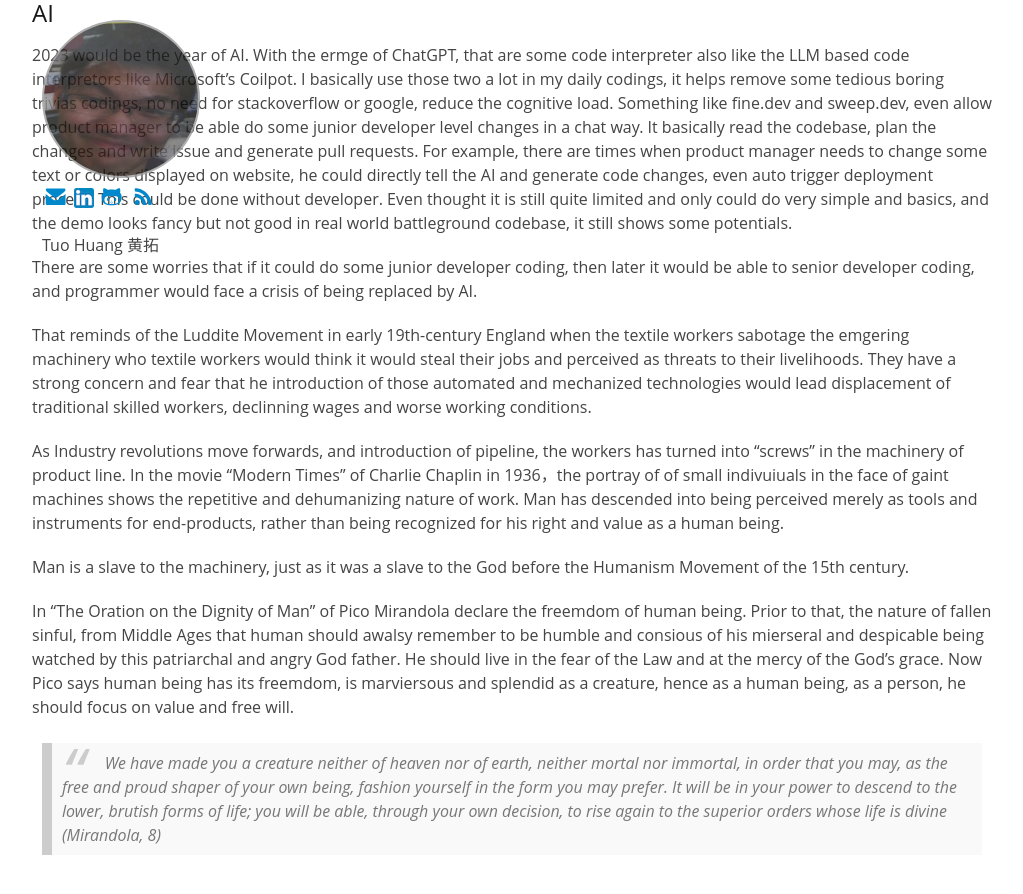
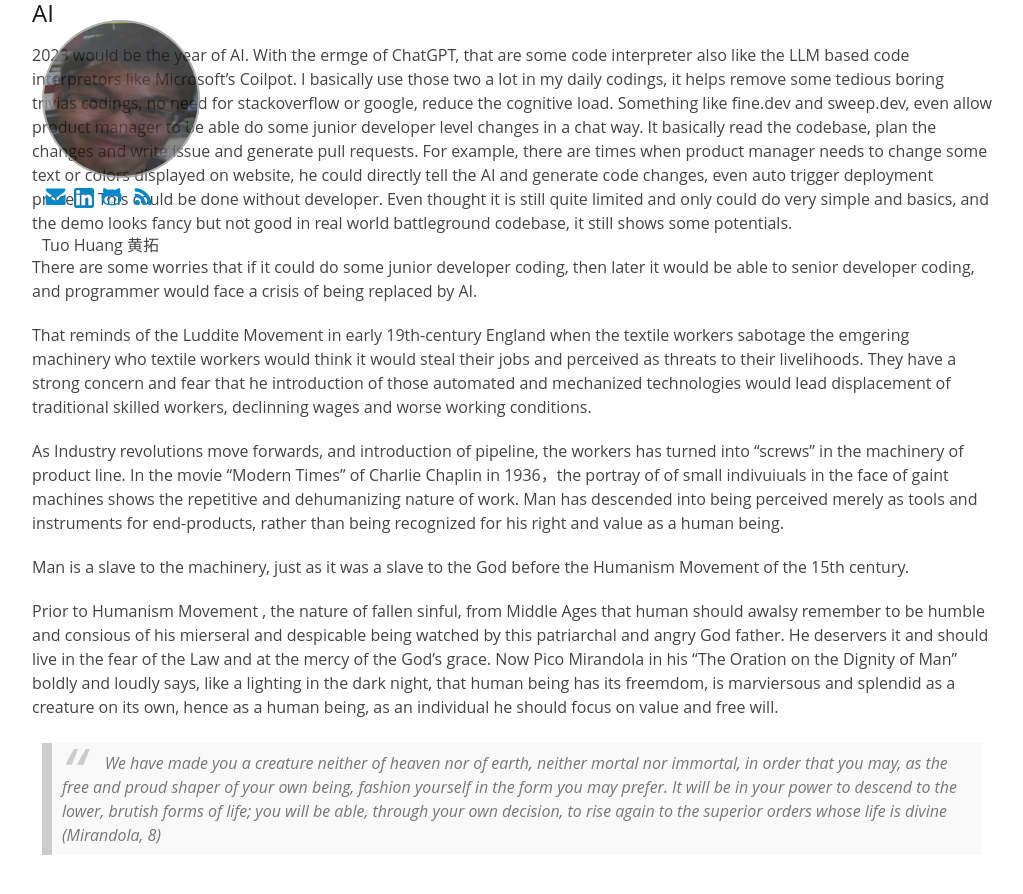
Before and after one commit to tuo/tuo.github.io, a Jekyll site: the page built from midlife crisis as programmer and AI.md, in a window 1280 px wide and 900 px high, scrolled down 7367 px. Shown: the top 894 px of the window, without its empty margins (128-1151 px from the left). Built offline with Jekyll 4.4.1, drawn with Linux system fonts in a browser that asks for light colours; our own code applies the rules of GitHub Pages for plain Markdown files.

Commit message:
commited

```diff
--- a/midlife crisis as programmer and AI.md
+++ b/midlife crisis as programmer and AI.md
@@ -180,6 +180,6 @@
 
 Man is a slave to  the machinery, just as it was a slave to the God before the Humanism Movement of the 15th century.
 
-In "The Oration on the Dignity of Man" of Pico Mirandola declare the freemdom of human being. Prior to that, the nature of fallen sinful, from Middle Ages that human should awalsy remember to be humble and consious of his  mierseral and despicable  being watched by this patriarchal and angry God father. He should live in the fear of the Law and at the mercy of the God's grace.  Now Pico says human being has its freemdom,  is marviersous and splendid as a creature,  hence as a human being, as a person,  he should focus on value and free will.
+Prior to Humanism Movement , the nature of fallen sinful, from Middle Ages that human should awalsy remember to be humble and consious of his  mierseral and despicable  being watched by this patriarchal and angry God father. He deservers it and should live in the fear of the Law and at the mercy of the God's grace.  Now Pico Mirandola in his "The Oration on the Dignity of Man"  boldly and loudly says,  like a lighting in the dark night,   that human being has its freemdom,  is marviersous and splendid as a creature on its own,  hence as a human being, as an individual  he should focus on value and free will.
 
 > We have made you a creature neither of heaven nor of earth, neither mortal nor immortal, in order that you may, as the free and proud shaper of your own being, fashion yourself in the form you may prefer. It will be in your power to descend to the lower, brutish forms of life; you will be able, through your own decision, to rise again to the superior orders whose life is divine (Mirandola, 8)
```
